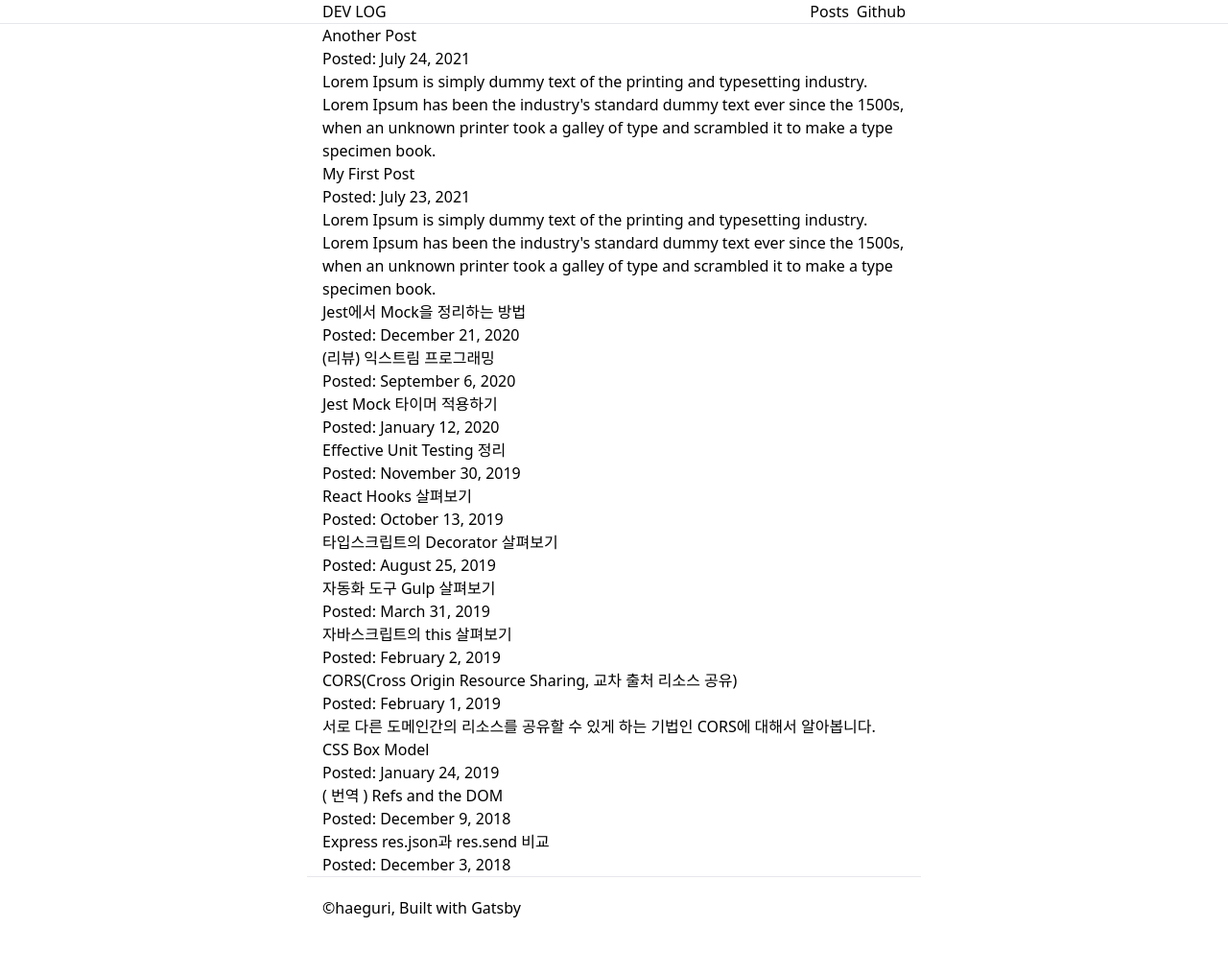
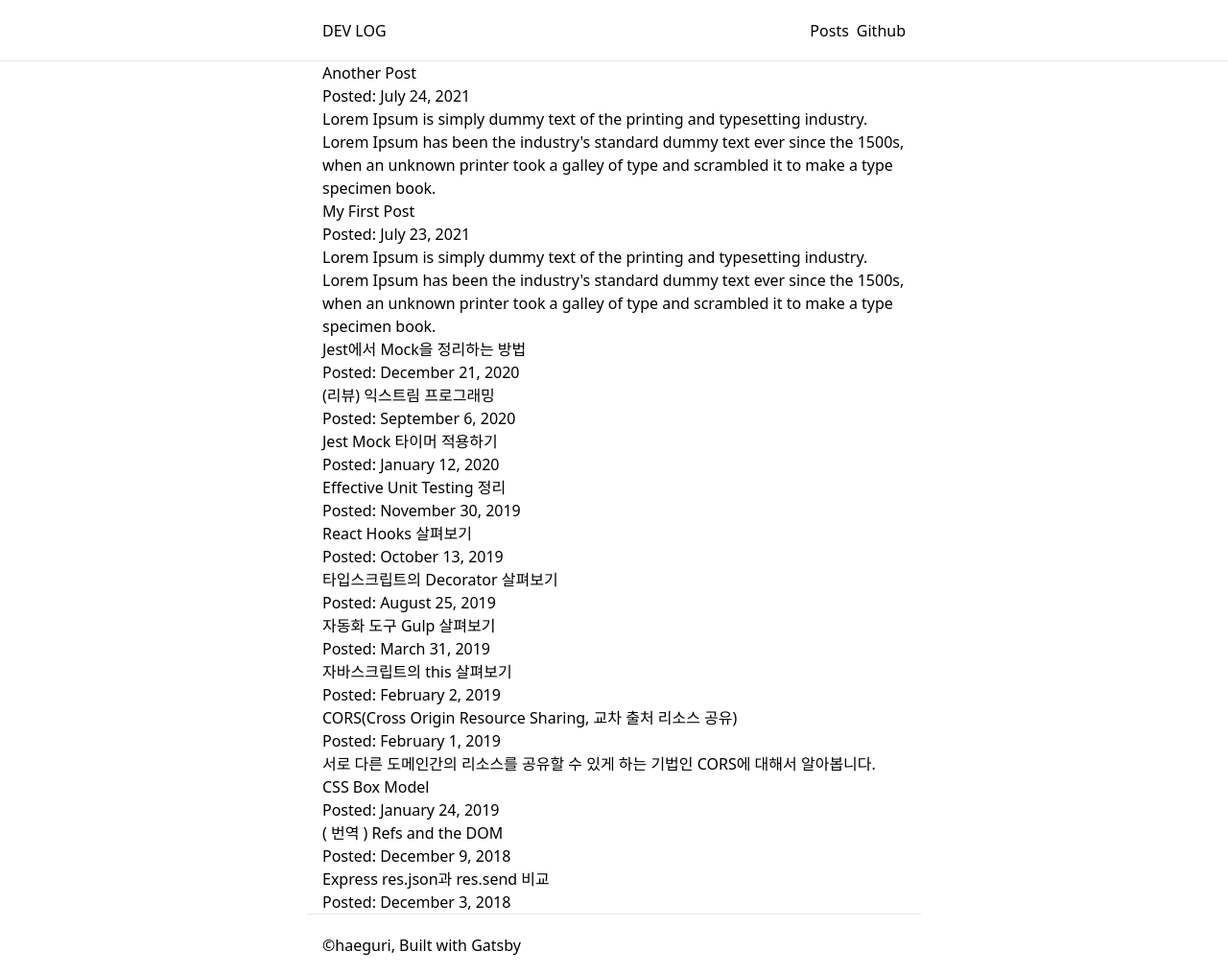
Before and after one commit to haeguri/haeguri.github.io, a Gatsby site: page / in a window 1280 px wide. Shown: the whole page at 96% size. Before the commit the page ends 977 px from the top, so only its background shows below. Built offline with nearby package versions, Linux system fonts and the light colour scheme; Gatsby itself is replaced by a stand-in of ours; some packages are replaced by stand-ins of ours.

Commit message:
fix: nav 높이 고정

```diff
--- a/src/components/Layout.tsx
+++ b/src/components/Layout.tsx
@@ -22,7 +22,7 @@ const Layout: React.FC<LayoutProps> = ({ children }) => {
 
   return (
     <div className="flex flex-col h-screen">
-      <nav className="flex w-full h-16 border-b">
+      <nav className="flex flex-shrink-0 w-full h-16 border-b">
         <div className="flex items-center container mx-auto">
           <Link to="/">DEV LOG</Link>
           <ul className="flex ml-auto">
--- a/src/pages/{mdx.slug}.tsx
+++ b/src/pages/{mdx.slug}.tsx
@@ -23,7 +23,6 @@ const BlogPost: React.VFC<{ data: { mdx: Mdx } }> = ({ data }) => {
         description={data.mdx.frontmatter.description}
       />
       <Layout>
-        <p>My blog post contents will go here (eventually).</p>
         <MDXRenderer>{data.mdx.body}</MDXRenderer>
       </Layout>
     </>
```
